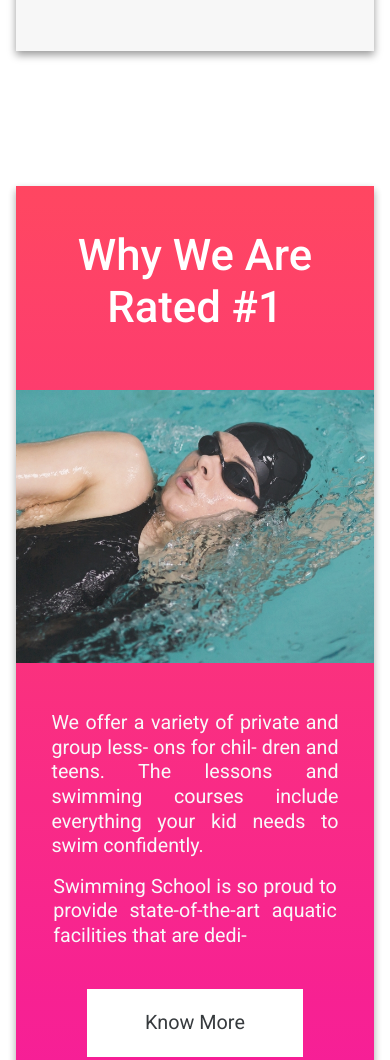
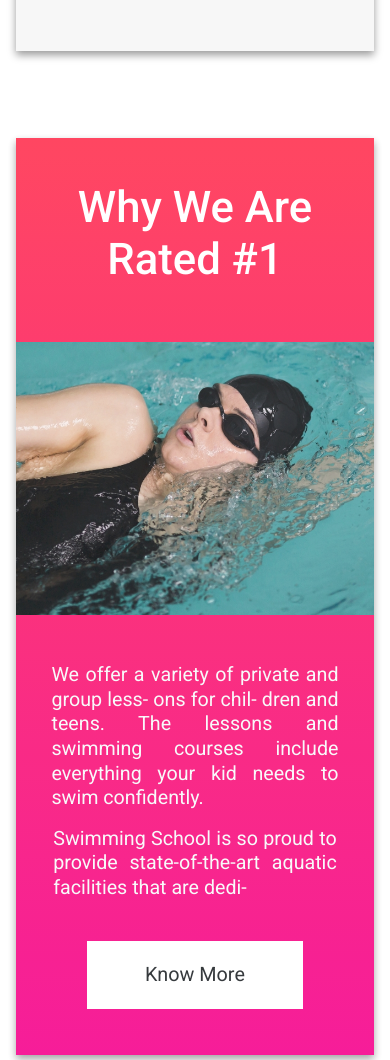
Before and after one commit to amanchauhan4144/bootstrapFirstAssignment, a plain HTML site: page index.html in a window 390 px wide. Shown: the part 3264-4324 px from the top of the page. Drawn offline with nearby package versions, Linux system fonts and the light colour scheme.

Commit message:
Update mediaMobile.css

```diff
--- a/assets/css/mediaMobile.css
+++ b/assets/css/mediaMobile.css
@@ -7,7 +7,7 @@
     .homeitem {
         margin-top: 2rem;
     }
-    .schoolRankContainer{ margin-top:0rem}
+    .schoolRankContainer{ margin-top:0rem !important;}
     .contactsLink {
         margin-bottom: 1rem;
     }
```
